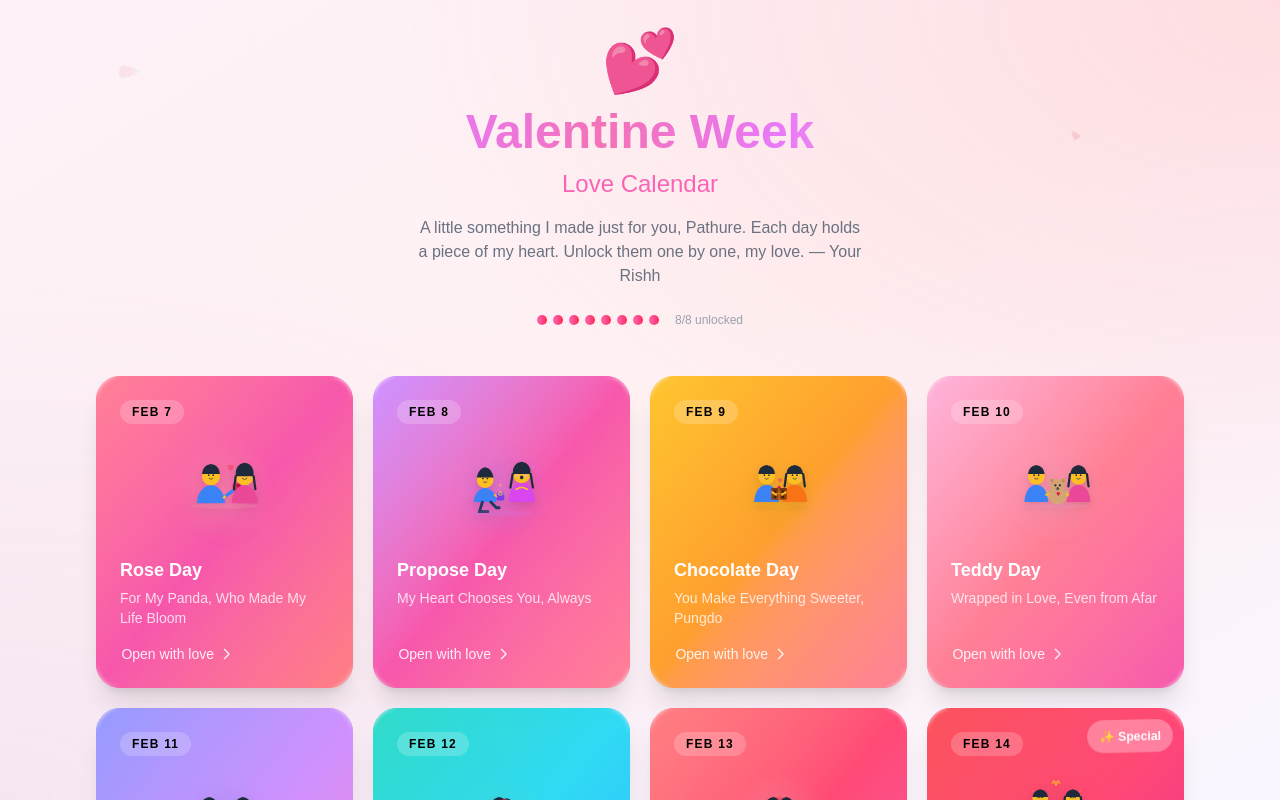
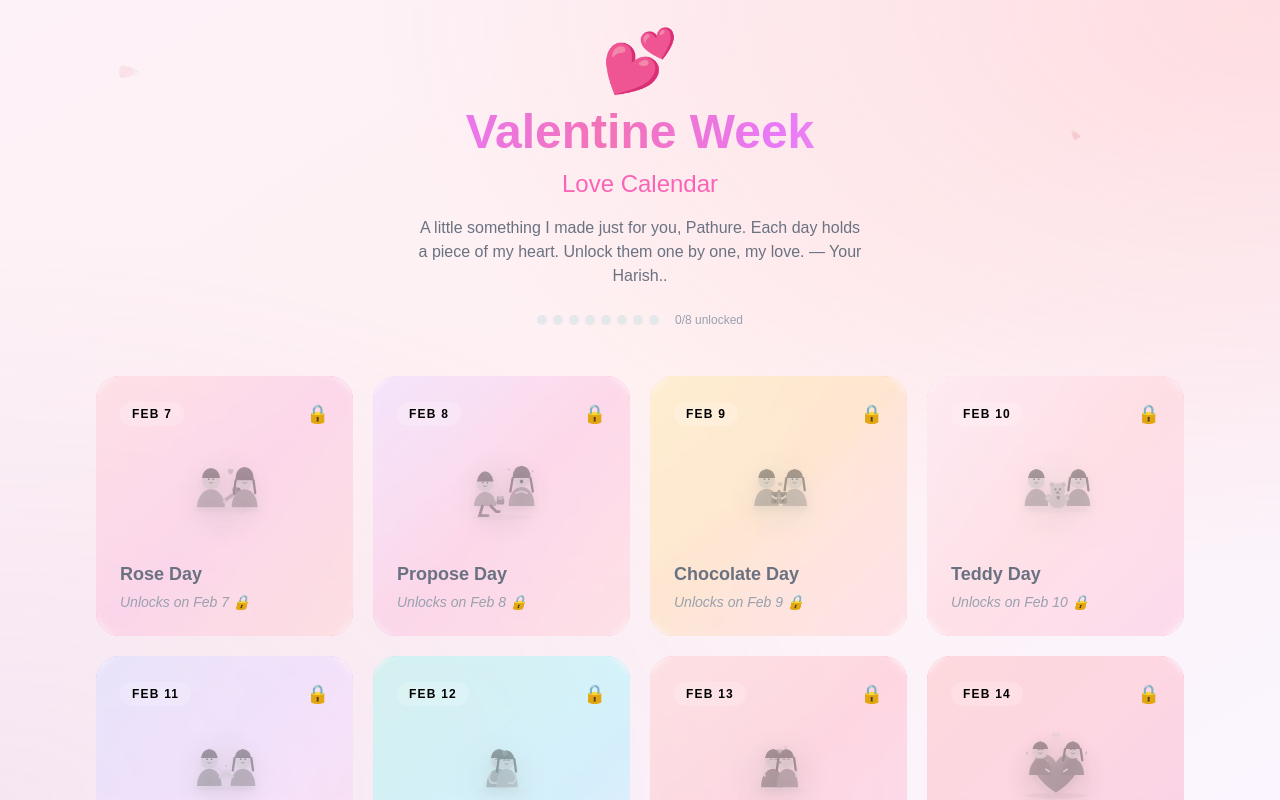
Before and after one commit to Harish-coder-bit/Valentine, a Next.js app: page / in a window 1280 px wide. Shown: the top 800 px of the page. Built offline with nearby package versions, Linux system fonts and the light colour scheme.

Commit message:
unlocked

```diff
--- a/src/app/page.tsx
+++ b/src/app/page.tsx
@@ -6,11 +6,11 @@ import DayCard from "@/components/DayCard";
 import FloatingPetals from "@/components/FloatingPetals";
 
 function isUnlocked(dateStr: string): boolean {
-  return true; // TODO: restore date logic before going live
-  // const today = new Date();
-  // today.setHours(0, 0, 0, 0);
-  // const unlockDate = new Date(dateStr + "T00:00:00");
-  // return today >= unlockDate;
+  // return true; // TODO: restore date logic before going live
+  const today = new Date();
+  today.setHours(0, 0, 0, 0);
+  const unlockDate = new Date(dateStr + "T00:00:00");
+  return today >= unlockDate;
 }
 
 export default function Home() {
@@ -55,7 +55,7 @@ export default function Home() {
             transition={{ delay: 0.5 }}
           >
             A little something I made just for you, Pathure. Each day holds a piece of my
-            heart. Unlock them one by one, my love. &#x2014; Your Rishh
+            heart. Unlock them one by one, my love. &#x2014; Your Harish..
           </motion.p>
 
           {/* Progress indicator */}
```
